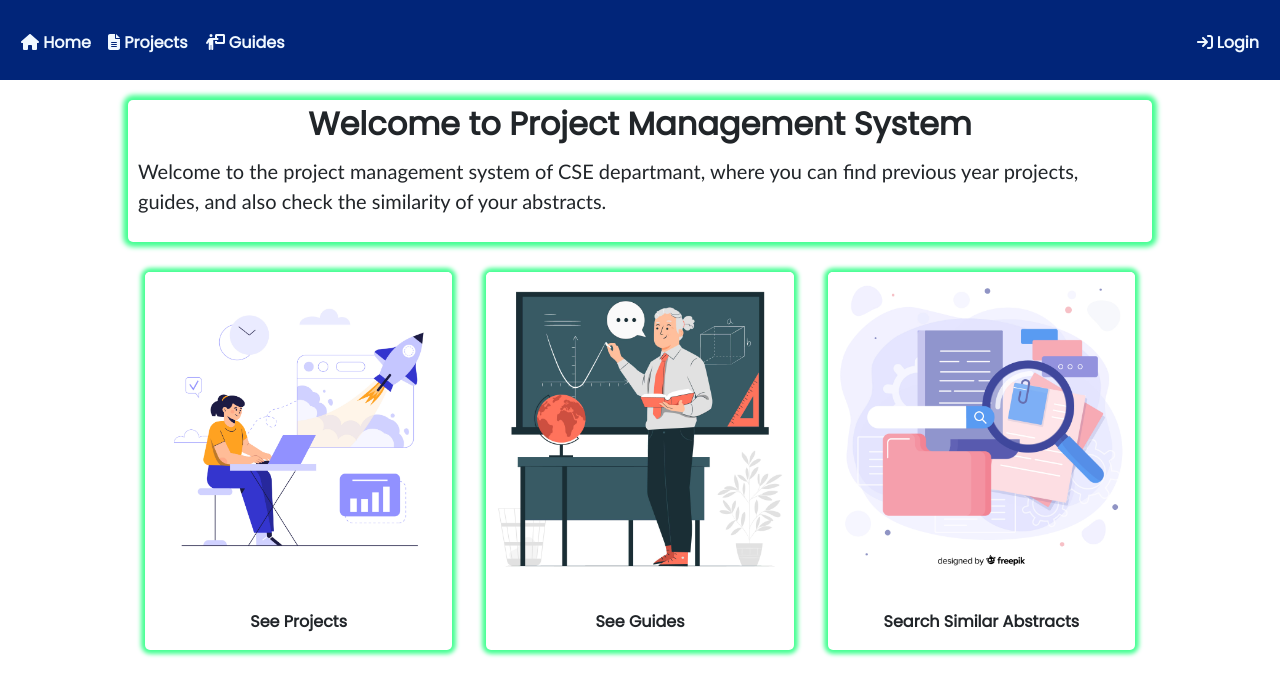
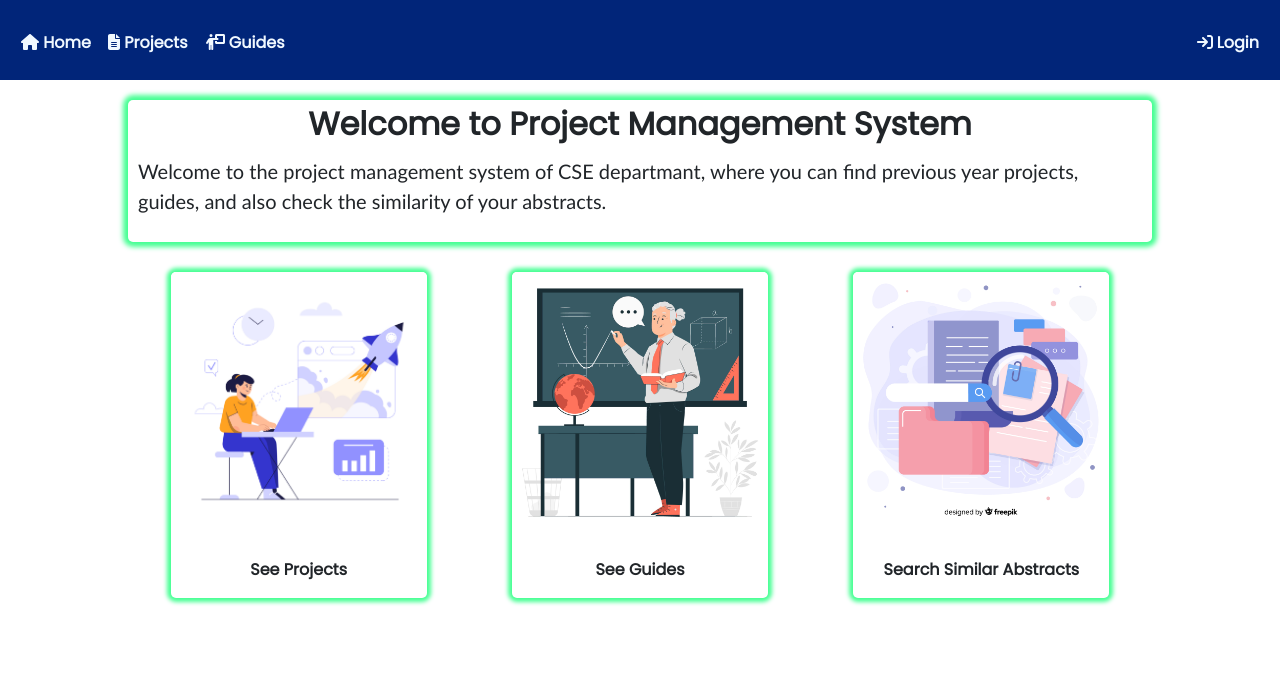
Before and after one commit to Investment-Analysis-Project/mini-project-project-manager-cet, a React (Create React App) app in the folder client/: page / in a window 1280 px wide. Shown: the top 696 px of the page. Built offline with nearby package versions, Linux system fonts and the light colour scheme.

Commit message:
Home page updated

```diff
--- a/client/src/pages/home/home.css
+++ b/client/src/pages/home/home.css
@@ -39,7 +39,7 @@
 }
 
 .homeitem{
-    width: 30%;
+    width: 25%;
     display: flex;
     flex-direction: column;
     border-radius: 5px;
```
